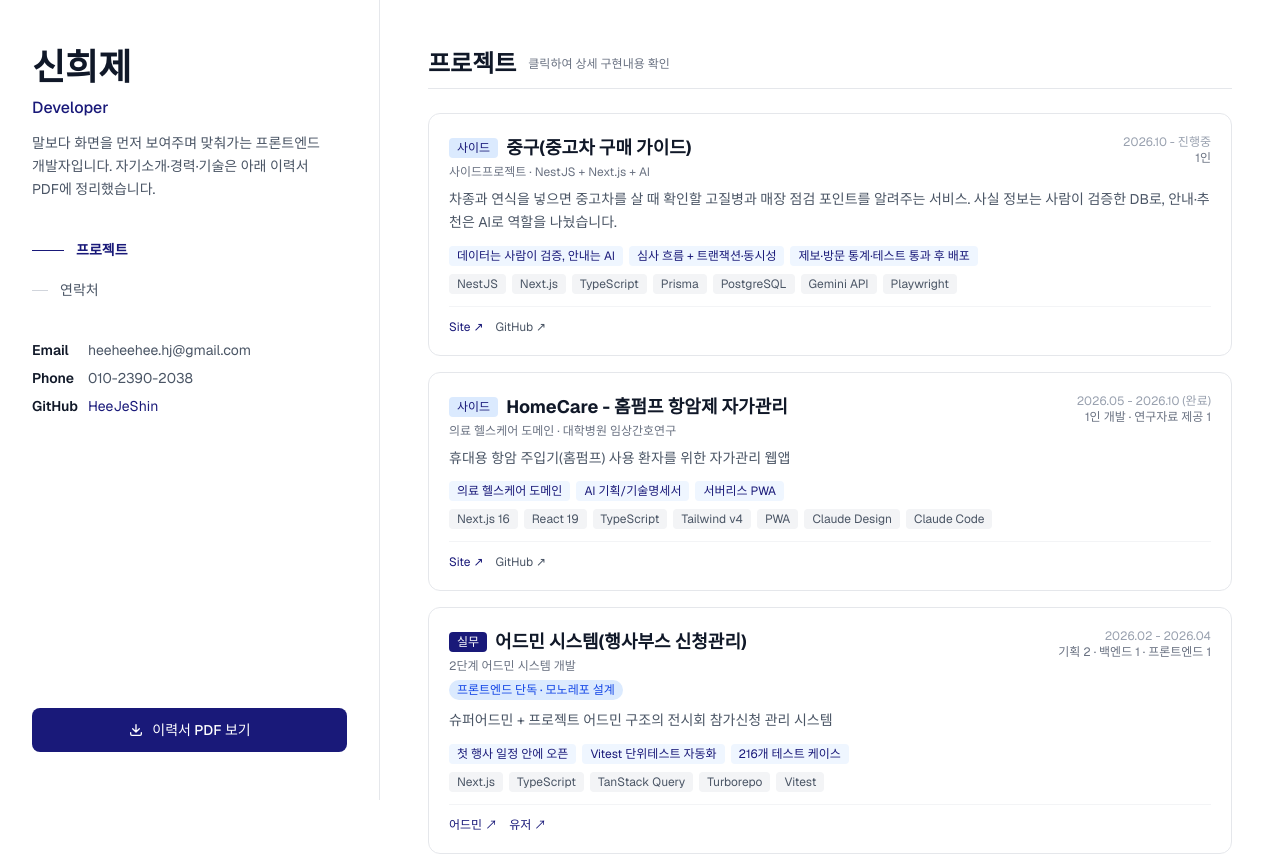
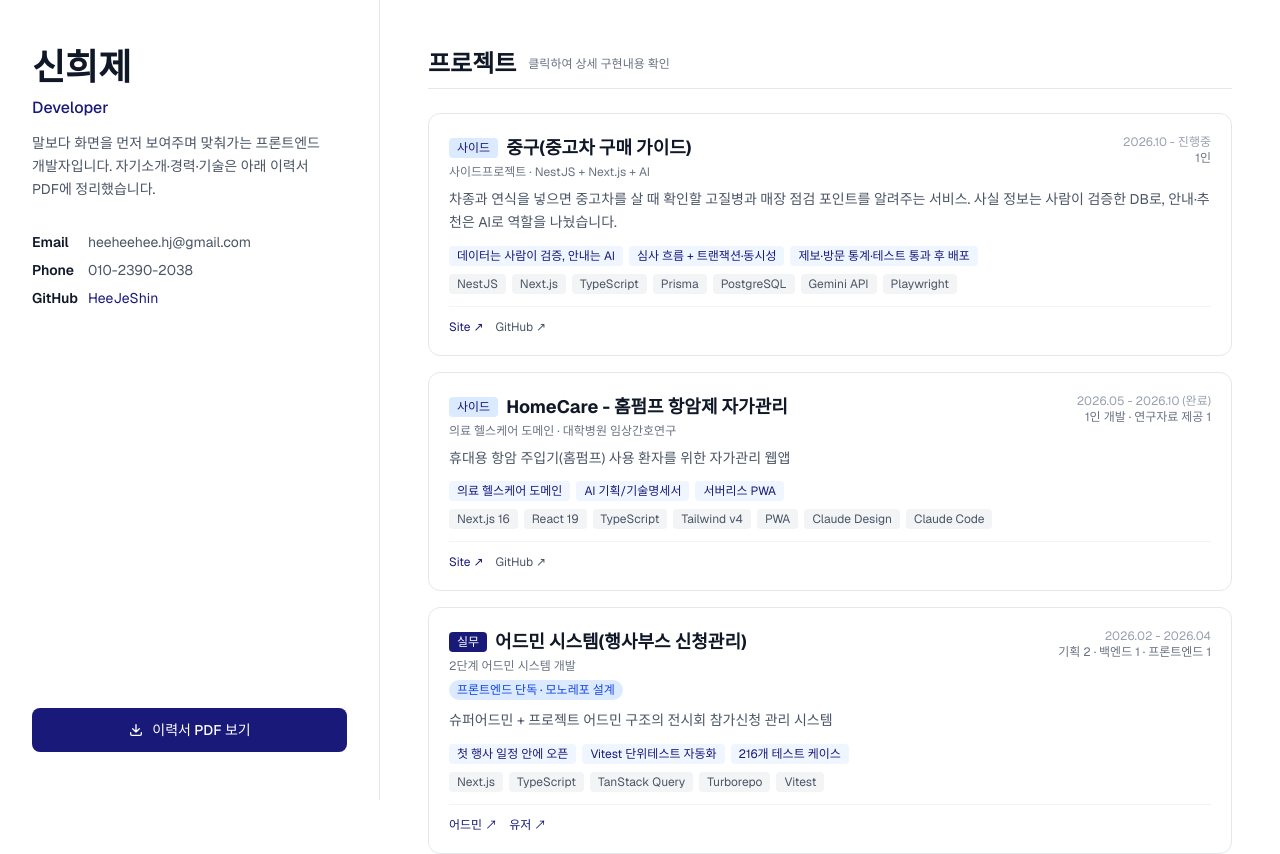
Before and after one commit to HeeJeShin/portfolio, a Next.js app: page / in a window 1280 px wide. Shown: the top 854 px of the page. Built offline with nearby package versions, Linux system fonts and the light colour scheme.

Commit message:
사이드바 목록 제거, 본문 연락처 섹션 제거(연락처는 사이드바에만)
Co-Authored-By: Claude Opus 5.5 <noreply@anthropic.com>

```diff
--- a/app/_components/Sidebar.tsx
+++ b/app/_components/Sidebar.tsx
@@ -1,37 +1,5 @@
-"use client";
-
-import { useEffect, useState } from "react";
-import { navItems, type NavId } from "../_data/constants";
-
+// 사이드바: 이름·한 줄 소개·연락처·이력서 PDF. 연락처는 여기에만 둠 (본문 연락처 섹션은 중복이라 제거)
 export const Sidebar = () => {
-  const [activeId, setActiveId] = useState<NavId>("projects");
-
-  useEffect(() => {
-    const observer = new IntersectionObserver(
-      (entries) => {
-        const visible = entries
-          .filter((entry) => entry.isIntersecting)
-          .sort((a, b) => b.intersectionRatio - a.intersectionRatio);
-        if (visible[0]) {
-            setActiveId(visible[0].target.id as NavId);
-          }
-        },
-        { rootMargin: "-30% 0px -60% 0px", threshold: [0, 0.25, 0.5, 0.75, 1] },
-    );
-
-    navItems.forEach(({ id }) => {
-      const el = document.getElementById(id);
-      if (el) observer.observe(el);
-    });
-
-    return () => observer.disconnect();
-  }, []);
-
-  const handleNavClick = (e: React.MouseEvent<HTMLAnchorElement>, id: NavId) => {
-    e.preventDefault();
-    document.getElementById(id)?.scrollIntoView({ behavior: "smooth", block: "start" });
-  };
-
   return (
     <aside className="no-print lg:sticky lg:top-0 lg:h-screen lg:w-[380px] lg:flex-shrink-0 bg-white border-b lg:border-b-0 lg:border-r border-gray-200">
       <div className="flex flex-col h-full px-8 py-10 lg:py-12">
@@ -43,33 +11,6 @@ export const Sidebar = () => {
           </p>
         </div>
 
-        <nav className="mb-8">
-          <ul className="space-y-1">
-            {navItems.map(({ id, label }) => {
-              const isActive = activeId === id;
-              return (
-                <li key={id}>
-                  <a
-                    href={`#${id}`}
-                    onClick={(e) => handleNavClick(e, id)}
-                    className={`flex items-center gap-3 py-2 text-sm transition-colors ${
-                      isActive
-                        ? "text-[#191979] font-semibold"
-                        : "text-gray-600 hover:text-[#191979]"
-                    }`}
-                  >
-                    <span
-                      className={`h-px transition-all ${
-                        isActive ? "w-8 bg-[#191979]" : "w-4 bg-gray-300"
-                      }`}
-                    />
-                    {label}
-                  </a>
-                </li>
-              );
-            })}
-          </ul>
-        </nav>
 
         <div className="mb-8 space-y-2 text-sm text-gray-600">
           <div className="flex items-center gap-2">
--- a/app/_data/constants.ts
+++ b/app/_data/constants.ts
@@ -149,9 +149,6 @@ export const skills: Record<string, string[]> = {
   Tools: ["IntelliJ IDEA", "Figma", "Notion", "Slack"],
 };
 
-export const navItems = [
-  { id: "projects", label: "프로젝트" },
-  { id: "contact", label: "연락처" },
-] as const;
+export const navItems = [{ id: "projects", label: "프로젝트" }] as const;
 
 export type NavId = (typeof navItems)[number]["id"];
--- a/app/page.tsx
+++ b/app/page.tsx
@@ -1,7 +1,6 @@
 // 포트폴리오는 프로젝트 사례집으로 운영: 소개·경력·기술·학력은 이력서 PDF로 보냄 (2026-11-04)
 // IntroSection·ChallengesSection·ExperienceSection·SkillsSection·EducationSection 파일은 남겨 둠
 import {
-  ContactSection,
   Footer,
   HashScroll,
   PrintHeader,
@@ -18,7 +17,6 @@ export default function Home() {
         <main className="flex-1 min-w-0 px-6 lg:px-12 py-10 lg:py-12">
           <PrintHeader />
           <ProjectsSection />
-          <ContactSection />
           <Footer />
         </main>
       </div>
```
